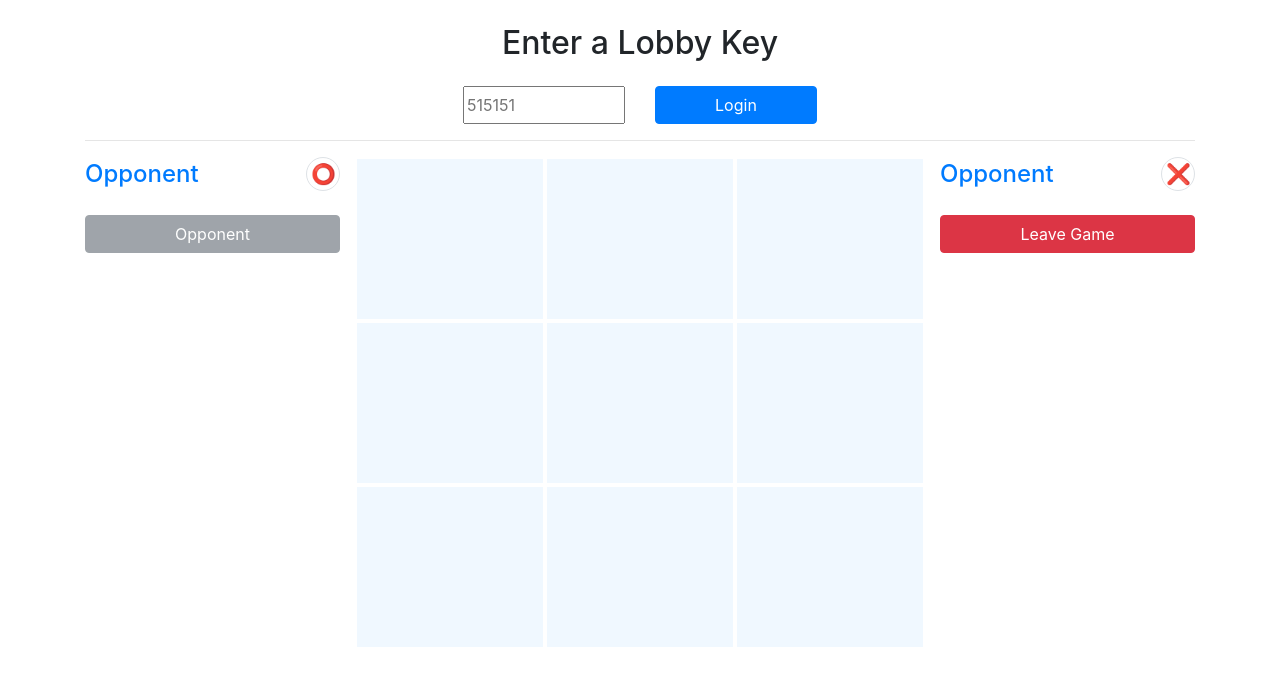
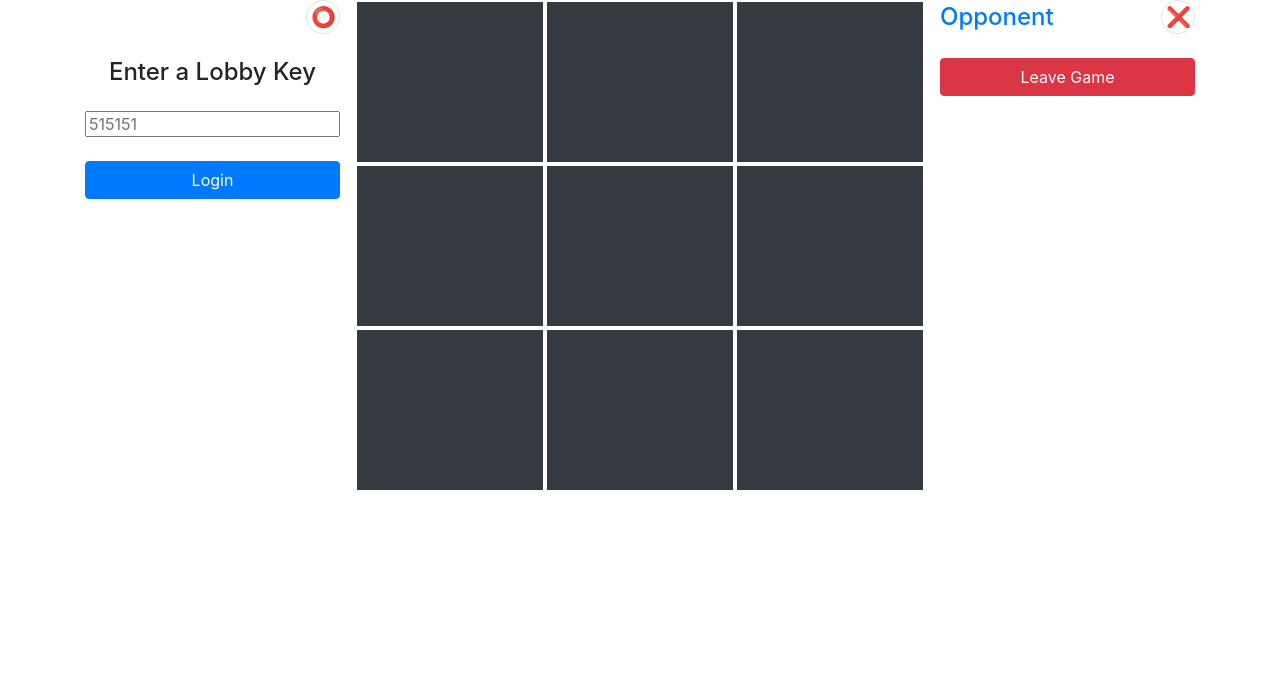
Before and after one commit to Endroe/webprog23_final, a PHP site: page /play.php in a window 1280 px wide. Shown: the part 56-742 px from the top of the page. Run offline with PHP 8.4, Linux system fonts and the light colour scheme.

Commit message:
visual changes to the site

```diff
--- a/css/style.css
+++ b/css/style.css
@@ -7,7 +7,8 @@
     font-size: 80px;
     cursor: pointer;
     margin: 2px;
-    background-color: aliceblue;
+    background-color: #343a40;
+    color:#e5e5e5;
     transition: 0.3s ease;
     transform-style: preserve-3d;
     perspective: 1000px;
--- a/js/game.js
+++ b/js/game.js
@@ -303,7 +303,6 @@ function initializeGame() {
   let initialRetrieve = retrieveGameData();
   initialRetrieve.then(function() {
   //$.when(retrieveGameData()).done(function () {
-    console.log("fuck 2")
     if (username1 == null) {
       username1 = lockedUsername;
       gameStringState = "waiting";
@@ -331,6 +330,9 @@ function initializeGame() {
       return;
     }
     $('#leave-game-btn').show();
+    $('#lobby-creation').hide();
+    console.log('hshdsh');
+    stopAnimation = true;
     startPolling(); // Start the polling for live updates
   });
 }
--- a/play.php
+++ b/play.php
@@ -1,36 +1,27 @@
 <?php include 'tpl/head.php'; ?>
-    <h2 class="text-center my-4" id="gameStatusIndicator">Enter a Lobby Key</h2>
-    <div class="row justify-content-center">
-    <!-- Lobby Creation -->
-        <div id="lobby-creation">
-            <div class="row">
-                <div class="col-md-6">
-                    <input class="input w-100 h-100" type="text" id="lobby-key-input" placeholder="515151"> <br>
-                </div>
-                <div class="col-md-6">
-                    <button class="btn btn-primary w-100" id="create-lobby-btn">Login</button>
-                </div>
-                <div id="alert-notloggedin">You must be logged in to play!</div>
-                <div id="alert-invalidlobby">Lobby key is invalid.</div>
-                <div id="alert-roomNotAvailable">Sorry, that lobby is not available.</div>
-            </div>
-        </div>
-    </div>
-    <hr />
+
     <!-- style="display: none;" -->
     <div class="row justify-content-center" id="game-board"  >
 
         <div class="col-md-3 col-lg-3">
             <h4 class="d-flex justify-content-between align-items-center mb-3">
-                <span id="player2title" class="text-primary">Opponent</span>
+                <span id="player2title" class="text-primary"></span>
                 <span class="badge d-flex align-items-center p-1 pe-2 text-secondary-emphasis bg-danger-subtle border border-danger-subtle rounded-pill">
                     <div id='player2emoji' class="rounded-circle me-1 emoji">⭕</div>
                 </span>
+
             </h4>
 
             <div id="user2StatsDiv"></div>
+            <div id="lobby-creation">
+            <h4 class="text-center my-4" id="gameStatusIndicator">Enter a Lobby Key</h4>
+                <input class="input w-100 h-100" type="text" id="lobby-key-input" placeholder="515151"> <br>
+                <div id="alert-notloggedin">You must be logged in to play!</div>
+                <div id="alert-invalidlobby">Lobby key is invalid.</div>
+                <div id="alert-roomNotAvailable">Sorry, that lobby is not available.</div>
+            </div>
             <div class="justify-content-center mt-4">
-                <button class="btn btn-secondary disabled w-100">Opponent</button>
+                <button class="btn btn-primary w-100" id="create-lobby-btn">Login</button>
             </div>
         </div>
 
@@ -69,6 +60,7 @@
 
     </div>
     </div>
+
 </div>
 </body>
 
--- a/shop.php
+++ b/shop.php
@@ -4,8 +4,8 @@
     <div class="jumbotron">
         <div class="row">
             <div class="col-md-6">
-                <h1 class="display-4">Your Stats</h1>
-                <p class="lead">Wins, Losses, and Ties</p>
+                <h1 class="display-4 text-dark">Your Stats</h1>
+                <p class="lead text-dark">Wins, Losses, and Ties</p>
                 <div class="row">
                     <div class="col-lg-6">
                         <div id='xIcon'></div>
```
Also changed, not shown: index.php (+55 -2 lines).
